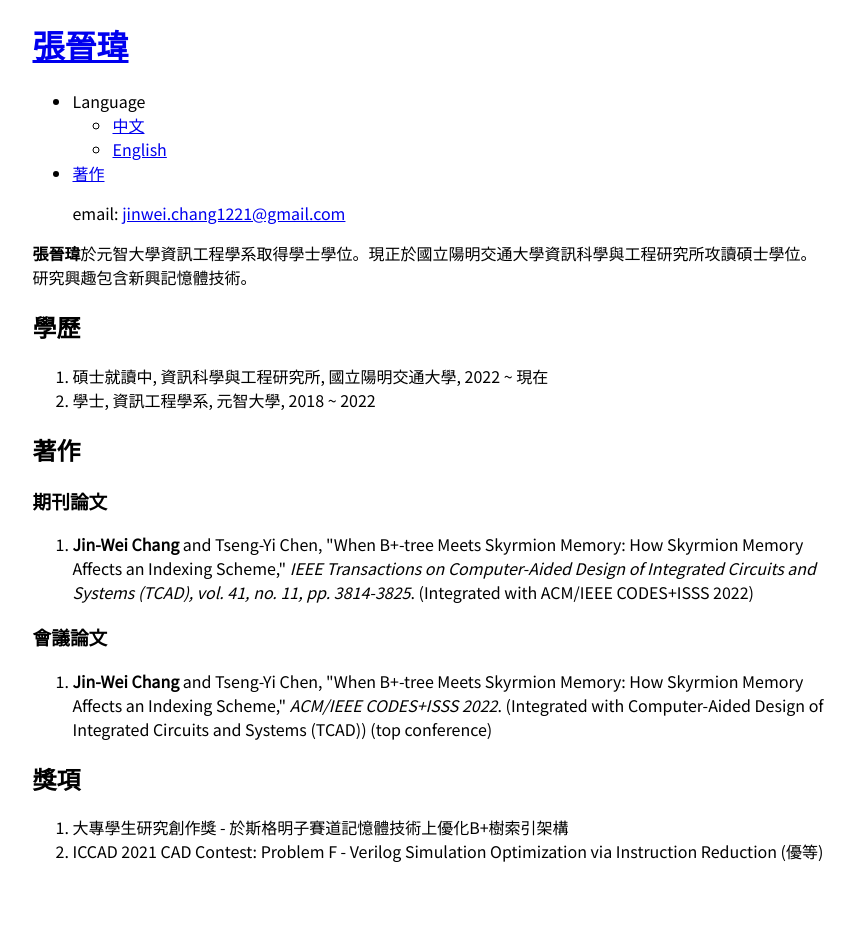
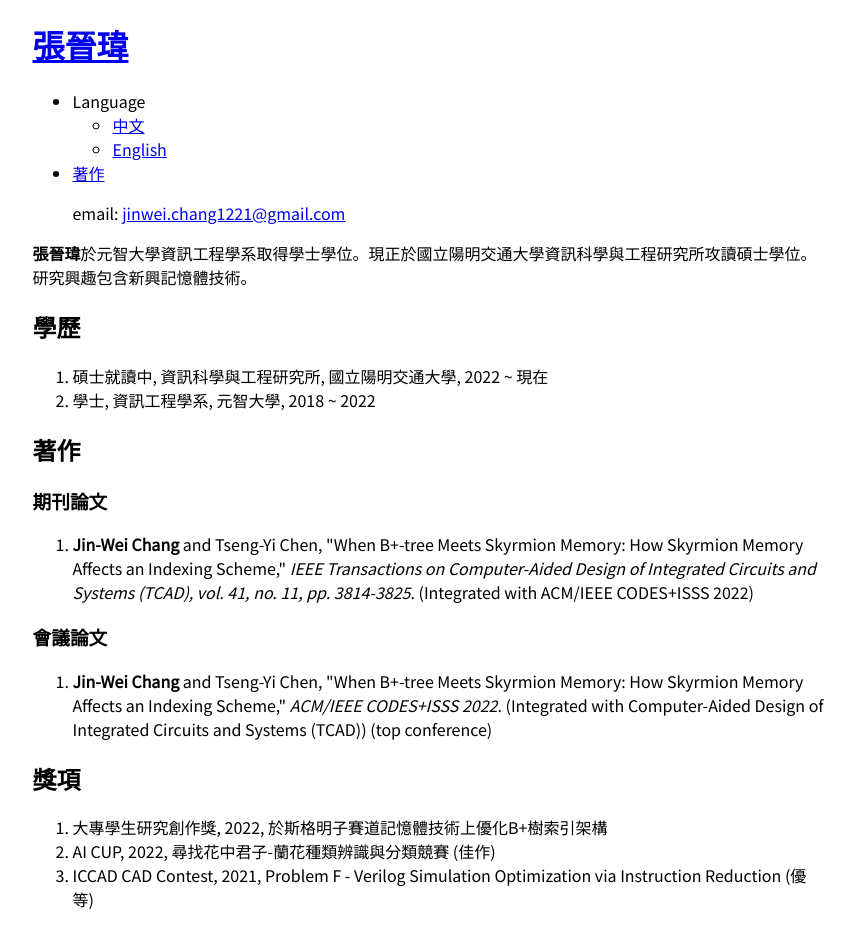
Before and after one commit to jinwei-chang/jinwei-chang.github.io, a Jekyll site: the page built from zh-tw/index.md, in a window 1280 px wide. Shown: the whole page, without its empty margins (212-1067 px from the left). Built offline with Jekyll 4.4.1, drawn with Linux system fonts in a browser that asks for light colours; before the commit the page ends 900 px from its top, so only the background shows below that.

Commit message:
modify award format and add AI CUP award

```diff
--- a/_data/info.json
+++ b/_data/info.json
@@ -20,8 +20,10 @@
                 }
             ]
         },
+        "project": [
 
-        "project": [
+        ],
+        "article": [
 
         ]
     },
@@ -45,10 +47,21 @@
         ],
         "award": [
             {
-                "title": "College Student Research Creativity Award - 於斯格明子賽道記憶體技術上優化B+樹索引架構"
+                "title": "College Student Research Creativity Award",
+                "year": "2022",
+                "work": "於斯格明子賽道記憶體技術上優化B+樹索引架構"
             },
             {
-                "title": "ICCAD 2021 CAD Contest: Problem F - Verilog Simulation Optimization via Instruction Reduction",
+                "title": "AI CUP",
+                "year": "2022",
+                "work": "尋找花中君子-蘭花種類辨識與分類競賽",
+                "award": "Honorable Mention",
+                "rank": "33"
+            },
+            {
+                "title": "ICCAD CAD Contest",
+                "work": "Problem F - Verilog Simulation Optimization via Instruction Reduction",
+                "year": "2021",
                 "award": "Excellence Award"
             }
         ]
@@ -73,10 +86,21 @@
         ],
         "award": [
             {
-                "title": "大專學生研究創作獎 - 於斯格明子賽道記憶體技術上優化B+樹索引架構"
+                "title": "大專學生研究創作獎",
+                "year": "2022",
+                "work": "於斯格明子賽道記憶體技術上優化B+樹索引架構"
             },
             {
-                "title": "ICCAD 2021 CAD Contest: Problem F - Verilog Simulation Optimization via Instruction Reduction",
+                "title": "AI CUP",
+                "year": "2022",
+                "work": "尋找花中君子-蘭花種類辨識與分類競賽",
+                "award": "佳作",
+                "rank": "33"
+            },
+            {
+                "title": "ICCAD CAD Contest",
+                "work": "Problem F - Verilog Simulation Optimization via Instruction Reduction",
+                "year": "2021",
                 "award": "優等"
             }
         ]
--- a/_includes/award.html
+++ b/_includes/award.html
@@ -4,7 +4,7 @@
 <ol>
 {% for award in awards %}
     <li>
-        {{ award.title }}
+        {{ award.title }}, {{ award.year }}, {{ award.work }}
         {% if award.grade %} ({{ award.grade }}) {% endif %}
         {% if award.award %} ({{ award.award }}) {% endif %}
     </li>
```
